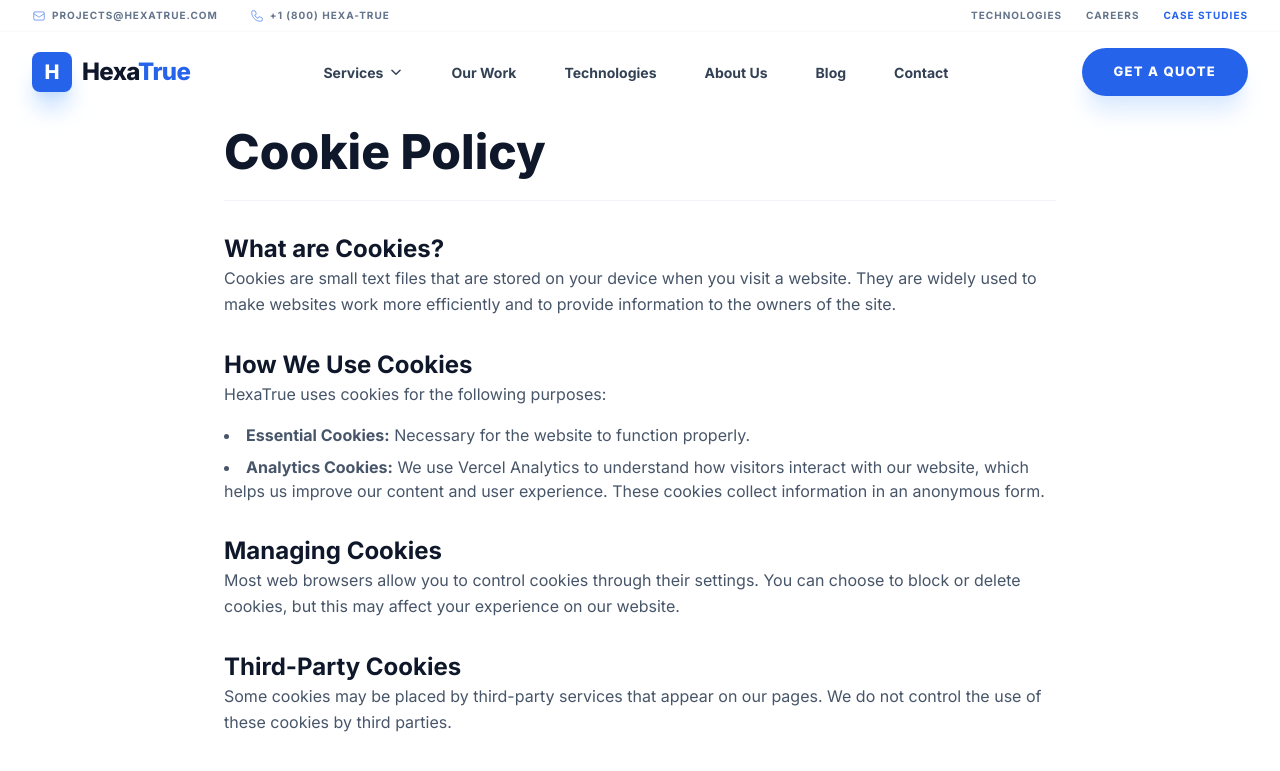
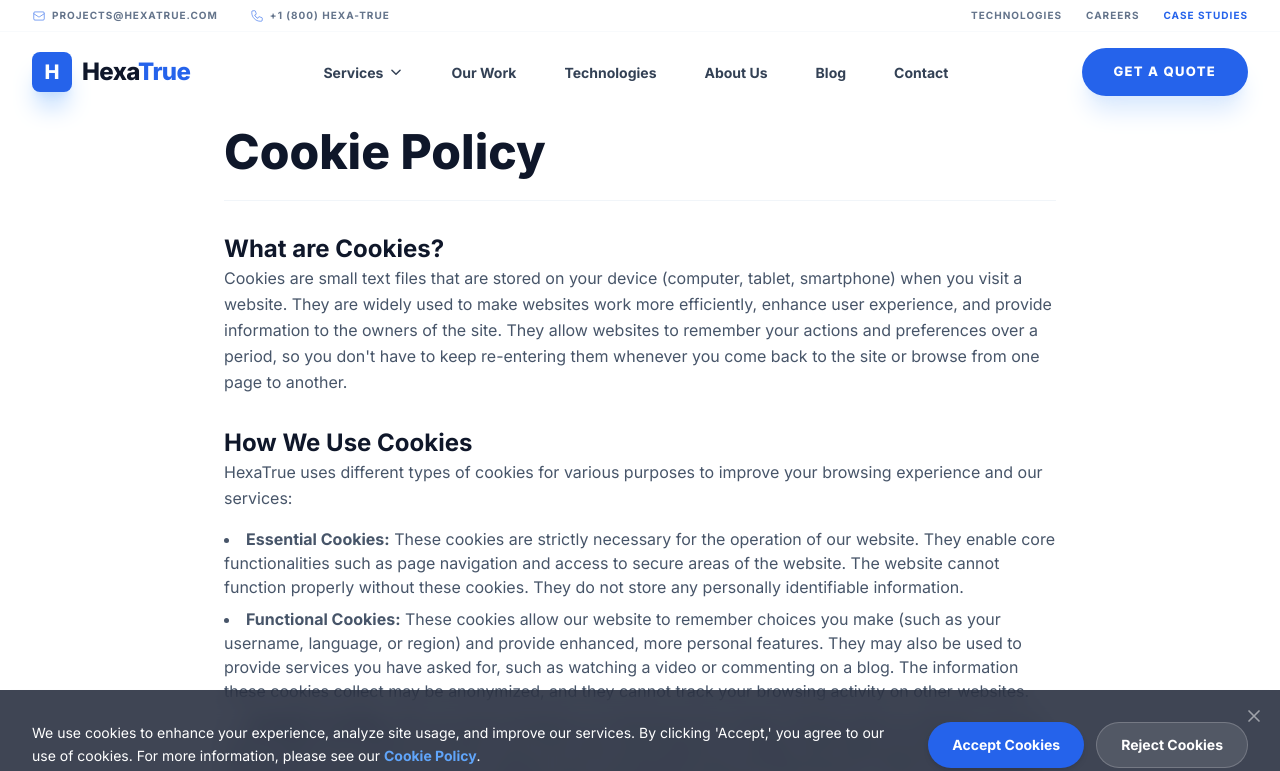
Before and after one commit to AvinashSharma26/HexaTrue---Professional-IT-Services, a React (Vite) app: page /cookie-policy in a window 1280 px wide. Shown: the top 771 px of the page. Built offline with nearby package versions, Linux system fonts and the light colour scheme.

Commit message:
feat: Implement cookie consent banner
Integrates a cookie consent banner to comply with privacy regulations. Users can now accept, reject, or dismiss the banner, and their choices are stored locally. This also involves conditionally rendering Vercel Analytics based on user consent.

```diff
--- a/App.tsx
+++ b/App.tsx
@@ -1,4 +1,5 @@
-import React from 'react';
+
+import React, { useState, useEffect } from 'react';
 import { BrowserRouter as Router, Routes, Route } from 'react-router-dom';
 import Header from './components/Header';
 import Footer from './components/Footer';
@@ -18,6 +19,8 @@ import PrivacyPolicy from './pages/PrivacyPolicy';
 import TermsOfService from './pages/TermsOfService';
 import CookiePolicy from './pages/CookiePolicy';
 import NotFound from './pages/NotFound';
+import CookieConsentBanner from './components/CookieConsentBanner'; // Import the new component
+import { Analytics } from '@vercel/analytics/react'; // Import Analytics here for conditional rendering
 
 // Utility component to scroll to top on route change
 const ScrollToTop = () => {
@@ -29,6 +32,42 @@ const ScrollToTop = () => {
 };
 
 const App: React.FC = () => {
+  const [showCookieBanner, setShowCookieBanner] = useState(false);
+  const [cookieConsent, setCookieConsent] = useState<'unknown' | 'accepted' | 'rejected'>('unknown');
+
+  useEffect(() => {
+    const consent = localStorage.getItem('cookies_accepted');
+    const rejected = localStorage.getItem('cookies_rejected');
+    const dismissed = localStorage.getItem('cookies_dismissed');
+
+    if (consent === 'true') {
+      setCookieConsent('accepted');
+      setShowCookieBanner(false);
+    } else if (rejected === 'true') {
+      setCookieConsent('rejected');
+      setShowCookieBanner(false);
+    } else if (dismissed !== 'true') { // Only show if not previously dismissed
+      setShowCookieBanner(true);
+    }
+  }, []);
+
+  const handleSetCookieConsent = (consent: 'accepted' | 'rejected' | 'dismissed') => {
+    if (consent === 'accepted') {
+      localStorage.setItem('cookies_accepted', 'true');
+      localStorage.removeItem('cookies_rejected');
+      localStorage.removeItem('cookies_dismissed');
+      setCookieConsent('accepted');
+    } else if (consent === 'rejected') {
+      localStorage.setItem('cookies_rejected', 'true');
+      localStorage.removeItem('cookies_accepted');
+      localStorage.removeItem('cookies_dismissed');
+      setCookieConsent('rejected');
+    } else if (consent === 'dismissed') {
+      localStorage.setItem('cookies_dismissed', 'true');
+    }
+    setShowCookieBanner(false);
+  };
+
   return (
     <Router>
       <ScrollToTop />
@@ -56,6 +95,10 @@ const App: React.FC = () => {
           </Routes>
         </main>
         <Footer />
+        {showCookieBanner && (
+          <CookieConsentBanner onAccept={() => handleSetCookieConsent('accepted')} onReject={() => handleSetCookieConsent('rejected')} onDismiss={() => handleSetCookieConsent('dismissed')} />
+        )}
+        {cookieConsent === 'accepted' && <Analytics />}
       </div>
     </Router>
   );
--- /dev/null
+++ b/components/CookieConsentBanner.tsx
@@ -0,0 +1,52 @@
+
+import React from 'react';
+import { Link } from 'react-router-dom';
+
+interface CookieConsentBannerProps {
+  onAccept: () => void;
+  onReject: () => void;
+  onDismiss: () => void;
+}
+
+const CookieConsentBanner: React.FC<CookieConsentBannerProps> = ({ onAccept, onReject, onDismiss }) => {
+  return (
+    <div
+      role="dialog"
+      aria-live="polite"
+      aria-label="Cookie Consent"
+      className="fixed bottom-0 left-0 w-full bg-slate-900/80 backdrop-blur-md text-white z-[120] p-4 sm:p-6 lg:p-8 shadow-lg"
+    >
+      <div className="max-w-7xl mx-auto flex flex-col md:flex-row items-center justify-between gap-6">
+        <p className="text-sm text-center md:text-left leading-relaxed flex-grow">
+          We use cookies to enhance your experience, analyze site usage, and improve our services. By clicking 'Accept,' you agree to our use of cookies. For more information, please see our{' '}
+          <Link to="/cookie-policy" className="text-blue-400 hover:underline font-bold" onClick={onDismiss}>Cookie Policy</Link>.
+        </p>
+        <div className="flex flex-col sm:flex-row gap-3 flex-shrink-0">
+          <button
+            onClick={onAccept}
+            className="bg-blue-600 text-white px-6 py-3 rounded-full text-sm font-bold shadow-md hover:bg-blue-700 transition-colors whitespace-nowrap"
+            aria-label="Accept Cookies"
+          >
+            Accept Cookies
+          </button>
+          <button
+            onClick={onReject}
+            className="bg-white/10 text-white px-6 py-3 rounded-full text-sm font-bold border border-white/20 hover:bg-white/20 transition-colors whitespace-nowrap"
+            aria-label="Reject Cookies"
+          >
+            Reject Cookies
+          </button>
+        </div>
+        <button
+          onClick={onDismiss}
+          className="absolute top-2 right-2 text-white/50 hover:text-white transition-colors p-2"
+          aria-label="Dismiss Cookie Banner"
+        >
+          <svg className="w-5 h-5" fill="none" stroke="currentColor" viewBox="0 0 24 24"><path strokeLinecap="round" strokeLinejoin="round" strokeWidth={2} d="M6 18L18 6M6 6l12 12" /></svg>
+        </button>
+      </div>
+    </div>
+  );
+};
+
+export default CookieConsentBanner;
--- a/index.tsx
+++ b/index.tsx
@@ -1,7 +1,8 @@
+
 import React from 'react';
 import { createRoot } from 'react-dom/client';
 import App from './App';
-import { Analytics } from '@vercel/analytics/react';
+// Removed: import { Analytics } from '@vercel/analytics/react';
 
 const rootElement = document.getElementById('root');
 if (!rootElement) {
@@ -12,6 +13,6 @@ const root = createRoot(rootElement);
 root.render(
   <React.StrictMode>
     <App />
-    <Analytics />
+    {/* Removed: <Analytics /> */}
   </React.StrictMode>
 );
--- a/pages/CookiePolicy.tsx
+++ b/pages/CookiePolicy.tsx
@@ -11,39 +11,44 @@ const CookiePolicy: React.FC = () => {
           <section>
             <h2 className="text-2xl font-bold text-slate-900">What are Cookies?</h2>
             <p className="text-slate-600 leading-relaxed">
-              Cookies are small text files that are stored on your device when you visit a website. They are widely used to make websites work more efficiently and to provide information to the owners of the site.
+              Cookies are small text files that are stored on your device (computer, tablet, smartphone) when you visit a website. They are widely used to make websites work more efficiently, enhance user experience, and provide information to the owners of the site. They allow websites to remember your actions and preferences over a period, so you don't have to keep re-entering them whenever you come back to the site or browse from one page to another.
             </p>
           </section>
 
           <section>
             <h2 className="text-2xl font-bold text-slate-900">How We Use Cookies</h2>
             <p className="text-slate-600 leading-relaxed">
-              HexaTrue uses cookies for the following purposes:
+              HexaTrue uses different types of cookies for various purposes to improve your browsing experience and our services:
             </p>
             <ul className="list-disc list-inside text-slate-600 space-y-2 mt-4">
-              <li><strong>Essential Cookies:</strong> Necessary for the website to function properly.</li>
-              <li><strong>Analytics Cookies:</strong> We use Vercel Analytics to understand how visitors interact with our website, which helps us improve our content and user experience. These cookies collect information in an anonymous form.</li>
+              <li><strong>Essential Cookies:</strong> These cookies are strictly necessary for the operation of our website. They enable core functionalities such as page navigation and access to secure areas of the website. The website cannot function properly without these cookies. They do not store any personally identifiable information.</li>
+              <li><strong>Functional Cookies:</strong> These cookies allow our website to remember choices you make (such as your username, language, or region) and provide enhanced, more personal features. They may also be used to provide services you have asked for, such as watching a video or commenting on a blog. The information these cookies collect may be anonymized, and they cannot track your browsing activity on other websites.</li>
+              <li><strong>Analytics Cookies:</strong> We use Vercel Analytics to understand how visitors interact with our website, such as which pages are visited most often, how much time users spend on a page, and if they encounter any errors. This helps us improve the way our website works and identify areas for improvement. These cookies collect information in an anonymous form and are only used with your consent.</li>
+              <li><strong>Marketing Cookies:</strong> These cookies are used to track visitors across websites. The intention is to display ads that are relevant and engaging for the individual user and thereby more valuable for publishers and third-party advertisers. While HexaTrue currently does not directly use these for targeted advertising on our own site, third-party services embedded on our site (e.g., social media share buttons, embedded videos) might use them if you interact with those features. These cookies are only used with your consent.</li>
             </ul>
           </section>
 
           <section>
-            <h2 className="text-2xl font-bold text-slate-900">Managing Cookies</h2>
+            <h2 className="text-2xl font-bold text-slate-900">Managing Your Cookie Preferences</h2>
             <p className="text-slate-600 leading-relaxed">
-              Most web browsers allow you to control cookies through their settings. You can choose to block or delete cookies, but this may affect your experience on our website.
+              You have the right to decide whether to accept or reject cookies. You can manage your preferences through our cookie consent banner. Additionally, most web browsers allow you to control cookies through their settings. You can usually find these settings in the 'Options' or 'Preferences' menu of your browser.
+            </p>
+            <p className="text-slate-600 leading-relaxed mt-4">
+              Please note that if you choose to block or delete cookies, this may affect your experience on our website and limit your access to certain functionalities.
             </p>
           </section>
 
           <section>
             <h2 className="text-2xl font-bold text-slate-900">Third-Party Cookies</h2>
             <p className="text-slate-600 leading-relaxed">
-              Some cookies may be placed by third-party services that appear on our pages. We do not control the use of these cookies by third parties.
+              Some content or applications on the HexaTrue website are served by third-parties, such as embedded content from social media platforms. These third parties may use cookies alone or in conjunction with web beacons or other tracking technologies to collect information about you when you use our website. We do not control these third parties' tracking technologies or how they may be used.
             </p>
           </section>
 
           <section>
             <h2 className="text-2xl font-bold text-slate-900">Updates to This Policy</h2>
             <p className="text-slate-600 leading-relaxed">
-              We may update this Cookie Policy from time to time to reflect changes in our practices or for other operational, legal, or regulatory reasons.
+              We may update this Cookie Policy from time to time to reflect changes in our practices or for other operational, legal, or regulatory reasons. We encourage you to review this page periodically for the latest information on our cookie practices.
             </p>
           </section>
 
```
